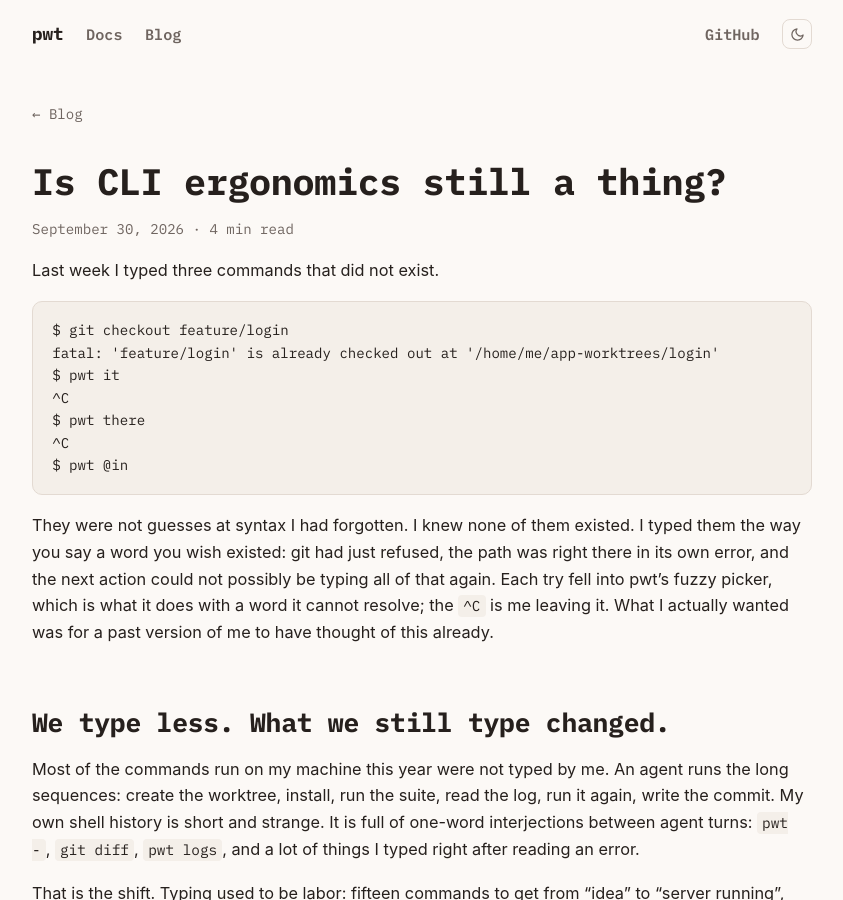
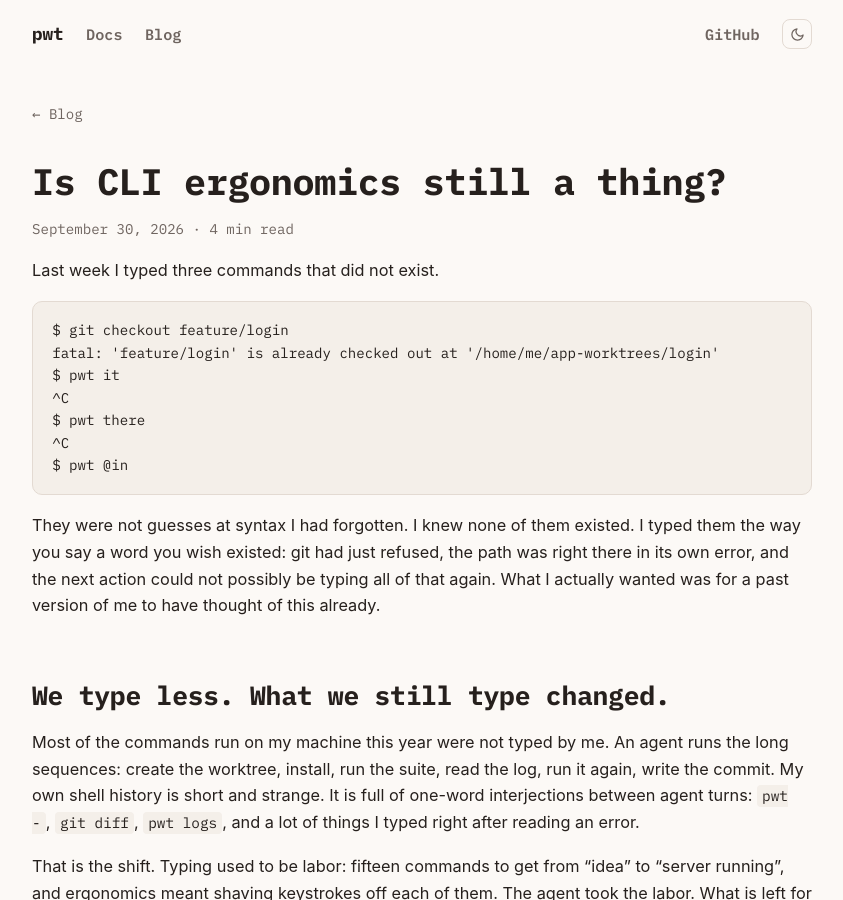
Before and after one commit to jonasporto/pwt, a Jekyll site: the page built from site/_posts/2026-09-30-is-cli-ergonomics-still-a-thing.md, in a window 1280 px wide and 900 px high. Shown: the whole window, without its empty margins (218-1061 px from the left). Built offline with Jekyll 4.4.1, drawn with Linux system fonts in a browser that asks for light colours.

Commit message:
Blog: cut the picker aside from the opening

```diff
--- a/site/_posts/2026-09-30-is-cli-ergonomics-still-a-thing.md
+++ b/site/_posts/2026-09-30-is-cli-ergonomics-still-a-thing.md
@@ -20,10 +20,8 @@
 They were not guesses at syntax I had forgotten. I knew none of them
 existed. I typed them the way you say a word you wish existed: git had
 just refused, the path was right there in its own error, and the next
-action could not possibly be typing all of that again. Each try fell into
-pwt's fuzzy picker, which is what it does with a word it cannot resolve;
-the `^C` is me leaving it. What I actually wanted was for a past version
-of me to have thought of this already.
+action could not possibly be typing all of that again. What I actually
+wanted was for a past version of me to have thought of this already.
 
 ## We type less. What we still type changed.
 
```
